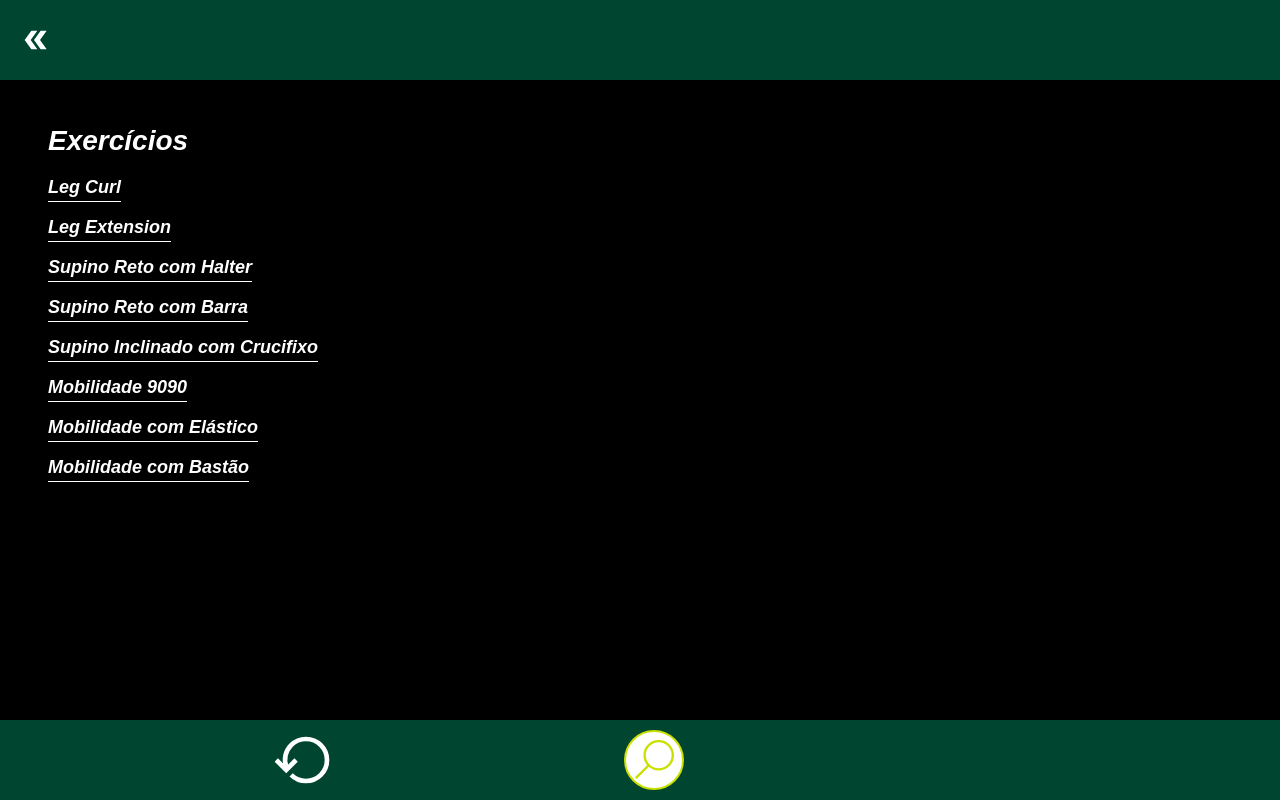
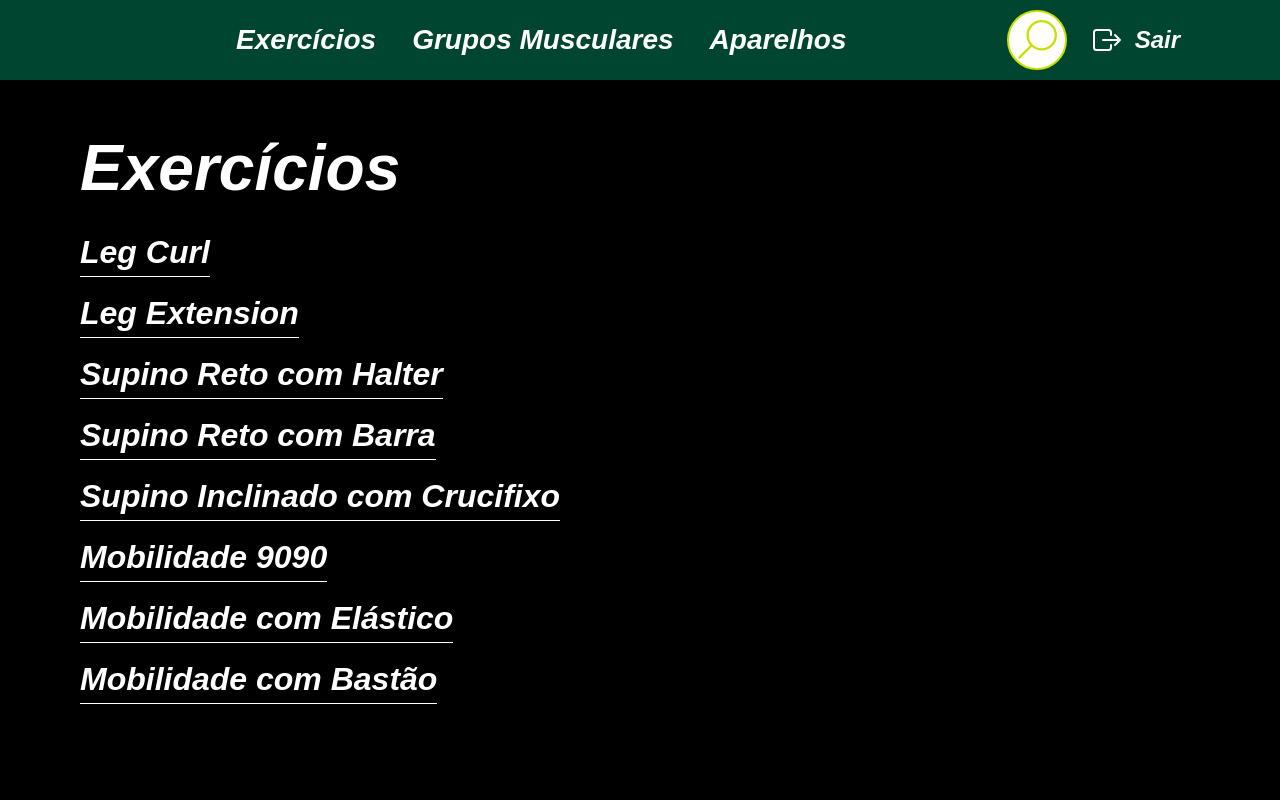
Before and after one commit to GrupoAL/move-academia, a React (Vite) app: page /dashboard in a window 1280 px wide. Both pictures are taken after a click on the button "Exercícios". Built offline with nearby package versions, Linux system fonts and the light colour scheme.

Commit message:
responsivity added

```diff
--- a/src/components/footer/index.jsx
+++ b/src/components/footer/index.jsx
@@ -7,6 +7,13 @@ export const FooterComponent = () => {
   const navigate = useNavigate();
   return (
     <Flex
+      display={{
+        base: "flex",
+        sm: "flex",
+        md: "none",
+        lg: "none",
+        xl: "none",
+      }}
       position={"fixed"}
       bottom={0}
       as={"footer"}
--- a/src/components/header/index.jsx
+++ b/src/components/header/index.jsx
@@ -1,8 +1,12 @@
-import { Box, Flex } from "@chakra-ui/react";
+import { Box, Flex, List, ListItem, Text } from "@chakra-ui/react";
 import PropTypes from "prop-types";
+import { IoExitOutline } from "react-icons/io5";
 import { MdOutlineDoubleArrow } from "react-icons/md";
-import { useNavigate, useParams } from "react-router-dom";
+import { useLocation, useNavigate, useParams } from "react-router-dom";
+import { useSelectedOption } from "../../contexts/selectedOptions";
+import { listItems } from "../../Utils";
 import { MenuComponent } from "../menu/menuSandwich";
+import { MenuSearch } from "../menu/menuSearch";
 
 export const HeaderComponent = ({ type }) => {
   const navigate = useNavigate();
@@ -24,6 +28,9 @@ export const HeaderComponent = ({ type }) => {
       navigate(`/${newUrl}`); // Navega para a nova URL
     }
   };
+  const location = useLocation();
+  const { setSelectedOption } = useSelectedOption();
+
   return (
     <Flex
       as={"header"}
@@ -38,6 +45,15 @@ export const HeaderComponent = ({ type }) => {
     >
       {type === "logged" && (
         <>
+          <Flex
+            display={{
+              base: "flex",
+              sm: "flex",
+              md: "none",
+              lg: "none",
+              xl: "none",
+            }}
+          >
             <Box transform={"scaleX(-1)"}>
               <MdOutlineDoubleArrow
                 onClick={(e) => {
@@ -49,6 +65,73 @@ export const HeaderComponent = ({ type }) => {
             <Flex gap={4} alignItems={"center"}>
               <MenuComponent />
             </Flex>
+          </Flex>
+          <Flex
+            display={{
+              base: "none",
+              sm: "none",
+              md: "flex",
+              lg: "flex",
+              xl: "flex",
+            }}
+            w={"full"}
+            px={{
+              md: 6,
+              lg: "4rem",
+              xl: "5rem",
+            }}
+            py={6}
+            gap={6}
+            justifyContent={"end"}
+            alignItems={"center"}
+          >
+            {location.pathname !== "/dashboard" && (
+              <List
+                display={"flex"}
+                justifyContent={"center"}
+                w={"full"}
+                gap={9}
+              >
+                {listItems.map((item, i) => (
+                  <ListItem
+                    fontSize={{
+                      md: "md",
+                      lg: "lg",
+                      xl: "xl",
+                    }}
+                    fontWeight={"bold"}
+                    key={i}
+                    onClick={(e) => {
+                      e.preventDefault();
+                      setSelectedOption(item);
+                      navigate(`/dashboard/${item.categoria}`);
+                    }}
+                  >
+                    {item.categoria}
+                  </ListItem>
+                ))}
+              </List>
+            )}
+            <MenuSearch />
+            <Text
+              cursor={"pointer"}
+              color={"primary.white"}
+              fontSize={{
+                md: "md",
+                lg: "lg",
+                xl: "lg",
+              }}
+              fontWeight={700}
+              fontStyle={"italic"}
+              onClick={() => navigate("/")}
+              display={"flex"}
+              alignItems={"center"}
+              gap={3}
+              _hover={{ color: "primary.green" }}
+            >
+              <IoExitOutline fontSize={"32px"} /> Sair
+            </Text>
+          </Flex>
         </>
       )}
     </Flex>
--- a/src/components/listOptions/index.jsx
+++ b/src/components/listOptions/index.jsx
@@ -16,11 +16,21 @@ export const ListComponent = ({ title, array }) => {
       alignSelf={"start"}
       w={"full"}
       pt={"40px"}
-      pl={12}
+      pl={"5rem"}
       pr={2}
       gap={3}
     >
-      <Text color="primary.white" fontSize={"xl"} fontWeight={700}>
+      <Text
+        color="primary.white"
+        fontSize={{
+          base: "2xl",
+          sm: "2xl",
+          md: "48px",
+          lg: "64px",
+          xl: "64px",
+        }}
+        fontWeight={700}
+      >
         {title}
       </Text>
       <List display={"flex"} flexDirection={"column"} gap={3}>
@@ -28,7 +38,13 @@ export const ListComponent = ({ title, array }) => {
           <ListItem
             w={"fit-content"}
             key={index}
-            fontSize={"md"}
+            fontSize={{
+              base: "md",
+              sm: "md",
+              md: "lg",
+              lg: "lg",
+              xl: "2xl",
+            }}
             fontWeight={600}
             borderBottom="0.5px solid"
             transition=".3s"
--- a/src/components/menu/menuSearch.jsx
+++ b/src/components/menu/menuSearch.jsx
@@ -8,14 +8,11 @@ import {
 } from "@chakra-ui/react";
 import { useState } from "react";
 import { TfiSearch } from "react-icons/tfi";
-import { useNavigate } from "react-router-dom";
 import { listSearch } from "../../Utils";
 import { InputComponent } from "../input";
 
 export const MenuSearch = () => {
-  const navigate = useNavigate();
-
-  //   const params = useParams();
+  // const navigate = useNavigate();
 
   const [searchTerm, setSearchTerm] = useState("");
 
--- a/src/pages/dashboard/index.jsx
+++ b/src/pages/dashboard/index.jsx
@@ -26,9 +26,15 @@ export const DashboardPage = () => {
         <Flex
           direction="column"
           alignSelf="start"
-          w={{ base: "80%", sm: "450px", md: "450px", lg: "550px" }}
+          w={{
+            base: "80%",
+            sm: "450px",
+            md: "450px",
+            lg: "450px",
+            xl: "450px",
+          }}
           gap={6}
-          mt="40px"
+          mt="3rem"
         >
           <Text fontWeight={700} fontSize="2xl" color={theme.colors.white}>
             Olá, {userName}!
--- a/src/pages/videoPlayer/index.jsx
+++ b/src/pages/videoPlayer/index.jsx
@@ -28,11 +28,18 @@ export const VideoPlayerPage = ({ videoId }) => {
   const [isFullText, setIsFullText] = useState(false);
   const { isOpen, onOpen, onClose } = useDisclosure();
   return (
-    <Box
-      minW={{ base: "full", sm: "full", md: "full", lg: "1000px" }}
-      alignSelf={"start"}
+    <Flex
+      direction={{ base: "column", lg: "row" }}
+      align={{ base: "center", lg: "flex-start" }}
+      justify="center"
+      alignItems="center"
+      gap={6}
+      w="100%"
+      p={4}
     >
-      <AspectRatio ratio={16 / 10}>
+      {/* Video Section */}
+      <Box w={{ base: "100%", sm: "100%", md: "70%", lg: "50%" }}>
+        <AspectRatio ratio={16 / 9}>
           <iframe
             src={`https://www.youtube.com/embed/${videoId}`}
             title="YouTube video"
@@ -40,6 +47,7 @@ export const VideoPlayerPage = ({ videoId }) => {
             allowFullScreen
           />
         </AspectRatio>
+      </Box>
 
       {isFullText || isComplement ? (
         <Flex
@@ -75,6 +83,7 @@ export const VideoPlayerPage = ({ videoId }) => {
             bg="white"
             p={6}
             maxW="md"
+            position={"relative"}
           >
             {isComplement ? (
               <Flex
@@ -107,7 +116,13 @@ export const VideoPlayerPage = ({ videoId }) => {
             ) : (
               <>
                 <Text
-                  fontSize="2xl"
+                  fontSize={{
+                    base: "2xl",
+                    sm: "2xl",
+                    md: "32px",
+                    lg: "36px",
+                    xl: "36px",
+                  }}
                   fontWeight="bold"
                   fontStyle="italic"
                   color="gray.800"
@@ -116,11 +131,29 @@ export const VideoPlayerPage = ({ videoId }) => {
                 </Text>
                 <Text
                   textAlign="justify"
-                  fontSize={"sm"}
                   fontWeight="bold"
                   fontStyle="italic"
-                  lineHeight={"18px"}
-                  letterSpacing={"0.2px"}
+                  fontSize={{
+                    base: "sm",
+                    sm: "sm",
+                    md: "md",
+                    lg: "md",
+                    xl: "md",
+                  }}
+                  lineHeight={{
+                    base: "18px",
+                    sm: "18px",
+                    md: "24px",
+                    lg: "24px",
+                    xl: "24px",
+                  }}
+                  letterSpacing={{
+                    base: "0.2px",
+                    sm: "0.2px",
+                    md: "1px",
+                    lg: "1px",
+                    xl: "1px",
+                  }}
                   mb={2}
                 >
                   O exercício de Leg Extension é projetado para fortalecer e
@@ -147,7 +180,13 @@ export const VideoPlayerPage = ({ videoId }) => {
                 <Modal isOpen={isOpen} onClose={onClose}>
                   <ModalOverlay />
                   <ModalContent
-                    w={"fit-content"}
+                    minW={{
+                      base: "250px",
+                      sm: "250px",
+                      md: "550px",
+                      lg: "700px",
+                      xl: "700px",
+                    }}
                     display={"flex"}
                     justifyContent={"center"}
                     alignItems={"center"}
@@ -158,8 +197,20 @@ export const VideoPlayerPage = ({ videoId }) => {
                     <ModalBody>
                       <Image
                         objectFit={"cover"}
-                        w={"300px"}
-                        h={"300px"}
+                        minW={{
+                          base: "300px",
+                          sm: "300px",
+                          md: "500px",
+                          lg: "650px",
+                          xl: "650px",
+                        }}
+                        minH={{
+                          base: "300px",
+                          sm: "300px",
+                          md: "500px",
+                          lg: "650px",
+                          xl: "650px",
+                        }}
                         src={Cadeira}
                         alt=""
                       />
@@ -190,12 +241,11 @@ export const VideoPlayerPage = ({ videoId }) => {
             )}
             <Box
               position={"absolute"}
-              bottom={"8rem"}
+              bottom={"1rem"}
               fontSize={"2xl"}
               transform={"scaleX(-1)"}
               color={"primary.bg"}
               justifySelf={"end"}
-              pt={5}
               _hover={{ cursor: "pointer" }}
             >
               <MdOutlineDoubleArrow
@@ -206,31 +256,18 @@ export const VideoPlayerPage = ({ videoId }) => {
                 }}
               />
             </Box>
-
-            {/* <Box
-              fontSize={"2xl"}
-              transform={"scaleX(-1)"}
-              color={"primary.bg"}
-              justifySelf={"start"}
-              pt={5}
-              _hover={{ cursor: "pointer" }}
-            >
-              <MdOutlineDoubleArrow
-                onClick={() => setIsFullText(!isFullText)}
-              />
-            </Box> */}
           </Box>
         </Flex>
       ) : (
-        <Flex direction="column" align="center" justify="center" py={6}>
         <Flex
-            justify="end"
+          direction="column"
           align="center"
-            w="80%"
-            mb={6}
-            color="white"
-            gap={2}
+          justify="center"
+          py={6}
+          px={{ base: 0, sm: 0, md: 0, lg: 6, xl: 6 }}
+          w={{ base: "80%", sm: "80%", md: "80%", lg: "40%", xl: "30%" }}
         >
+          <Flex justify="end" alignSelf="end" mb={6} color="white" gap={2}>
             <Text fontSize="md" fontWeight="bold">
               ASSISTIDO
             </Text>
@@ -249,11 +286,16 @@ export const VideoPlayerPage = ({ videoId }) => {
             shadow="lg"
             px={6}
             py={4}
-            w="80%"
             mb={6}
           >
             <Text
-              fontSize="2xl"
+              fontSize={{
+                base: "2xl",
+                sm: "2xl",
+                md: "32px",
+                lg: "36px",
+                xl: "36px",
+              }}
               fontWeight="bold"
               fontStyle="italic"
               color="gray.800"
@@ -263,20 +305,44 @@ export const VideoPlayerPage = ({ videoId }) => {
             </Text>
             <Text
               textAlign="justify"
-              fontSize={"sm"}
               fontWeight="bold"
               fontStyle="italic"
-              lineHeight={"18px"}
-              letterSpacing={"0.2px"}
+              fontSize={{
+                base: "sm",
+                sm: "sm",
+                md: "md",
+                lg: "md",
+                xl: "md",
+              }}
+              lineHeight={{
+                base: "18px",
+                sm: "18px",
+                md: "24px",
+                lg: "24px",
+                xl: "24px",
+              }}
+              letterSpacing={{
+                base: "0.2px",
+                sm: "0.2px",
+                md: "1px",
+                lg: "1px",
+                xl: "1px",
+              }}
               mb={2}
             >
               O exercício de Leg Extension é projetado para fortalecer e isolar
               o quadríceps, o grupo muscular da parte frontal da coxa.
               Auxiliando no desenvolvimento de força e definição muscular. Além
-              de ser uma ótima opção para...
+              de ser uma ótima opção para...{" "}
               <Text
                 as="span"
-                fontSize={"sm"}
+                fontSize={{
+                  base: "sm",
+                  sm: "sm",
+                  md: "md",
+                  lg: "md",
+                  xl: "md",
+                }}
                 color="primary.yellow"
                 fontWeight="bold"
                 cursor="pointer"
@@ -291,6 +357,13 @@ export const VideoPlayerPage = ({ videoId }) => {
             leftIcon={<ChevronDownIcon />}
             bg="white"
             color="green.600"
+            fontSize={{
+              base: "sm",
+              sm: "sm",
+              md: "md",
+              lg: "md",
+              xl: "md",
+            }}
             fontWeight="bold"
             rounded="2xl"
             shadow="lg"
@@ -303,7 +376,7 @@ export const VideoPlayerPage = ({ videoId }) => {
           </Button>
         </Flex>
       )}
-    </Box>
+    </Flex>
   );
 };
 
```
Lines whose indentation alone changed are shown as unchanged.
